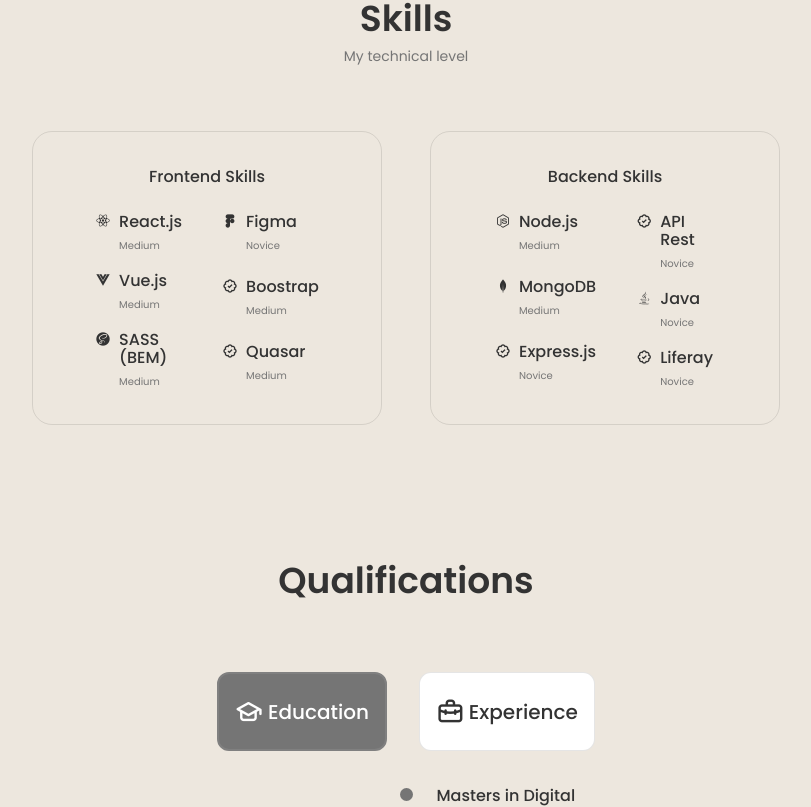
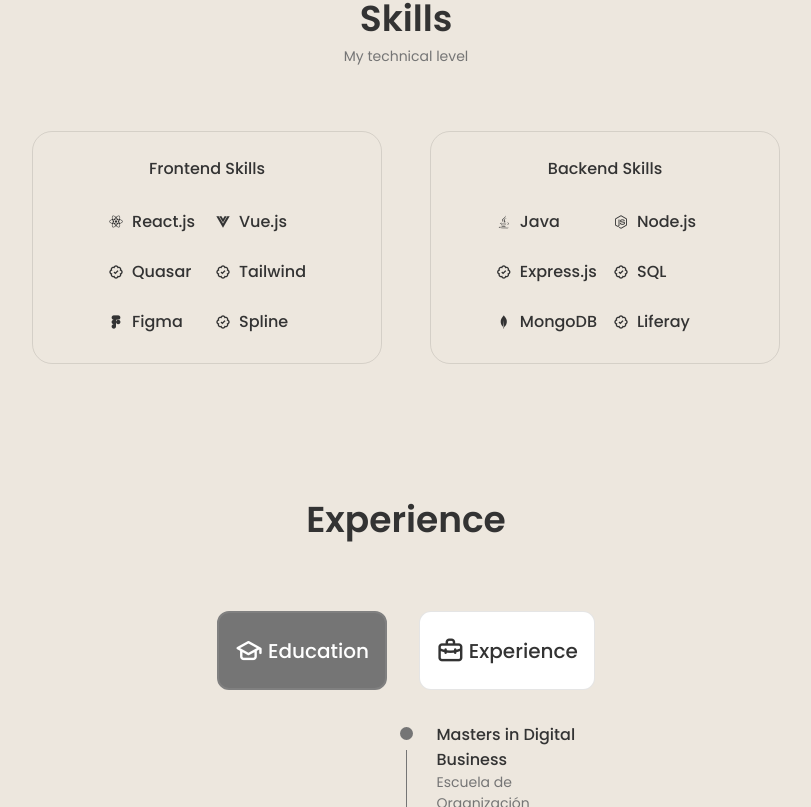
Before and after one commit to miguelow/personal-portfolio, a React (Create React App) app: page / in a window 1280 px wide. Shown: the part 1333-2140 px from the top of the page, without its empty margins (234-1045 px from the left). Built offline with nearby package versions, Linux system fonts and the light colour scheme.

Commit message:
removed skills components

```diff
--- a/src/components/footer/Footer.css
+++ b/src/components/footer/Footer.css
@@ -1,10 +1,12 @@
 .footer{
-    background-color: var(--container-color);
+    background-color: var(--body-color) ;
+    background-color: var();
     border-top: 1px solid rgba(0,0,0,0.1);
 }
 
 .footer__container{
     padding: 1rem 0 1rem;
+    background-color: var(--body-color) ;
 }
 
 .footer__link{
--- a/src/components/footer/Footer.jsx
+++ b/src/components/footer/Footer.jsx
@@ -17,8 +17,8 @@
             </a>
           </li>
           <li>
-            <a href="#qualifications" className="footer__link">
-              Qualifications
+            <a href="#experience" className="footer__link">
+              Experience
             </a>
           </li>
         </ul>
--- a/src/components/header/Header.css
+++ b/src/components/header/Header.css
@@ -71,7 +71,7 @@
     left: 0;
     width: 100%;
     background-color: var(--body-color);
-    padding: 1rem 1.5rem 1rem;
+    padding: 1.5rem 1.5rem 1rem;
     box-shadow: 0 -1px 4px rgba(0, 0, 0, 0.15);
     border-radius: 1.5rem 1.5rem 0 0;
     transform: 0.3s;
--- a/src/components/header/Header.jsx
+++ b/src/components/header/Header.jsx
@@ -15,6 +15,7 @@
     {name: 'Home', href: '#home'},
     {name: 'About', href: '#about'},
     {name: 'Skills', href: '#skills'},
+    {name: 'Experience', href: '#experience'},
 
   ]
 
--- a/src/components/qualifications/Qualifications.jsx
+++ b/src/components/qualifications/Qualifications.jsx
@@ -8,8 +8,8 @@
     setToggleState(index)
   }
   return (
-    <section className="qualifications section" id="qualifications">
-      <h2 className="section__title">Qualifications</h2>
+    <section className="qualifications section" id="experience">
+      <h2 className="section__title">Experience</h2>
       <span className="section__subtitle"></span>
 
       <div className="qualification__container container">
--- a/src/components/skills/Backend.jsx
+++ /dev/null
@@ -1,61 +0,0 @@
-import React from "react";
-
-function Backend() {
-  return (
-    <div className="skills__content">
-      <h3 className="skills__title">Backend Skills</h3>
-      <div className="skills__box">
-        <div className="skills__group">
-          <div className="skills__data">
-            <i className="bx bxl-nodejs"></i>
-            <div>
-              <h3 className="skills__name">Node.js</h3>
-              <span className="skills__level">Medium</span>
-            </div>
-          </div>
-          <div className="skills__data">
-            <i className="bx bxl-mongodb"></i>
-            <div>
-              <h3 className="skills__name">MongoDB</h3>
-              <span className="skills__level">Medium</span>
-            </div>
-          </div>
-          <div className="skills__data">
-            <i className="bx bx-badge-check"></i>
-            <div>
-              <h3 className="skills__name">Express.js</h3>
-              <span className="skills__level">Novice</span>
-            </div>
-          </div>
-        </div>
-        <div className="skills__group">
-          <div className="skills__data">
-            <i className="bx bx-badge-check"></i>
-            <div>
-              <h3 className="skills__name">API Rest</h3>
-              <span className="skills__level">Novice</span>
-            </div>
-          </div>
-          <div className="skills__data">
-            <i className="bx bxl-java"></i>
-            <div>
-              <h3 className="skills__name">Java</h3>
-              <span className="skills__level">Novice</span>
-            </div>
-          </div>
-          <div className="skills__data">
-            <i className="bx bx-badge-check"></i>
-            <div>
-              <h3 className="skills__name">Liferay</h3>
-              <span className="skills__level">Novice</span>
-            </div>
-          </div>
-
-
-        </div>
-      </div>
-    </div>
-  );
-}
-
-export default Backend;
--- a/src/components/skills/Frotend.jsx
+++ /dev/null
@@ -1,59 +0,0 @@
-import React from "react";
-
-function Frotend() {
-  return (
-    <div className="skills__content">
-      <h3 className="skills__title">Frontend Skills</h3>
-      <div className="skills__box">
-        <div className="skills__group">
-          <div className="skills__data">
-            <i className="bx bxl-react"></i>
-            <div>
-              <h3 className="skills__name">React.js</h3>
-              <span className="skills__level">Medium</span>
-            </div>
-          </div>
-          <div className="skills__data">
-            <i className="bx bxl-vuejs"></i>
-            <div>
-              <h3 className="skills__name">Vue.js</h3>
-              <span className="skills__level">Medium</span>
-            </div>
-          </div>
-          <div className="skills__data">
-            <i className="bx bxl-sass"></i>
-            <div>
-              <h3 className="skills__name">SASS (BEM)</h3>
-              <span className="skills__level">Medium</span>
-            </div>
-          </div>
-        </div>
-        <div className="skills__group">
-          <div className="skills__data">
-            <i className="bx bxl-figma"></i>
-            <div>
-              <h3 className="skills__name">Figma</h3>
-              <span className="skills__level">Novice</span>
-            </div>
-          </div>
-          <div className="skills__data">
-            <i className="bx bx-badge-check"></i>
-            <div>
-              <h3 className="skills__name">Boostrap</h3>
-              <span className="skills__level">Medium</span>
-            </div>
-          </div>
-          <div className="skills__data">
-            <i className="bx bx-badge-check"></i>
-            <div>
-              <h3 className="skills__name">Quasar</h3>
-              <span className="skills__level">Medium</span>
-            </div>
-          </div>
-        </div>
-      </div>
-    </div>
-  );
-}
-
-export default Frotend;
--- a/src/components/skills/Skills.css
+++ b/src/components/skills/Skills.css
@@ -7,7 +7,7 @@
 .skills__content {
   border-color: var(--container-color);
   border: 1px solid rgba(0, 0, 0, 0.1);
-  padding: 2rem 4rem;
+  padding: 1.5rem 2rem;
   border-radius: 1.25rem;
 }
 
@@ -27,12 +27,15 @@
 .skills__group {
   display: grid;
   align-items: flex-start;
+  grid-template-columns: repeat(2, 1fr);
   row-gap: 1rem;
 }
 
 .skills__data {
   display: flex;
   column-gap: 0.5rem;
+  align-items: center;
+  padding: 0.5rem;;
 }
 
 .skills .bx {
--- a/src/components/skills/Skills.jsx
+++ b/src/components/skills/Skills.jsx
@@ -1,18 +1,59 @@
 import React from "react";
 import "./Skills.css"
-import Frotend from "./Frotend";
-import Backend from "./Backend";
-
 
 function Skills() {
+
+  const frontendSkills = [
+    {name: 'React.js', icon: 'bx bxl-react'},
+    {name: 'Vue.js', icon: 'bx bxl-vuejs'},
+    {name: 'Quasar', icon: 'bx bx-badge-check'},
+    {name: 'Tailwind', icon: 'bx  bx-badge-check'},
+    {name: 'Figma', icon: 'bx bxl-figma'},
+    {name: 'Spline', icon: 'bx  bx-badge-check'},
+  ]
+
+  const backendSkills = [
+    {name: 'Java', icon: 'bx bxl-java'},
+    {name: 'Node.js', icon: 'bx bxl-nodejs'},
+    {name: 'Express.js', icon: 'bx bx-badge-check'},
+    {name: 'SQL', icon: 'bx bx-badge-check'},
+    {name: 'MongoDB', icon: 'bx bxl-mongodb'},
+    {name: 'Liferay', icon: 'bx bx-badge-check'},
+  ]
+
     return (
       <section className="skills section" id="skills">
         <h2 className="section__title">Skills</h2>
         <span className="section__subtitle">My technical level</span>
 
         <div className="skills__container container grid">
-          <Frotend />
-          <Backend />
+          <div className="skills__content">
+            <h3 className="skills__title">Frontend Skills</h3>
+              <div className="skills__box">
+                <div className="skills__group">
+                  {frontendSkills.map((skill) => (
+                    <div className="skills__data">
+                      <i className={skill.icon}></i>
+                      <h3 className="skills__name">{skill.name}</h3>
+                    </div>
+                  ))}
+                </div>
+              </div>
+          </div>
+
+          <div className="skills__content">
+            <h3 className="skills__title">Backend Skills</h3>
+              <div className="skills__box">
+                <div className="skills__group">
+                  {backendSkills.map((skill) => (
+                    <div className="skills__data">
+                      <i className={skill.icon}></i>
+                      <h3 className="skills__name">{skill.name}</h3>
+                    </div>
+                  ))}
+                </div>
+              </div>
+          </div>
         </div>
       </section>
     );
```
Also changed, not shown: src/components/qualifications/Qualifications.css (+4 -4 lines).
